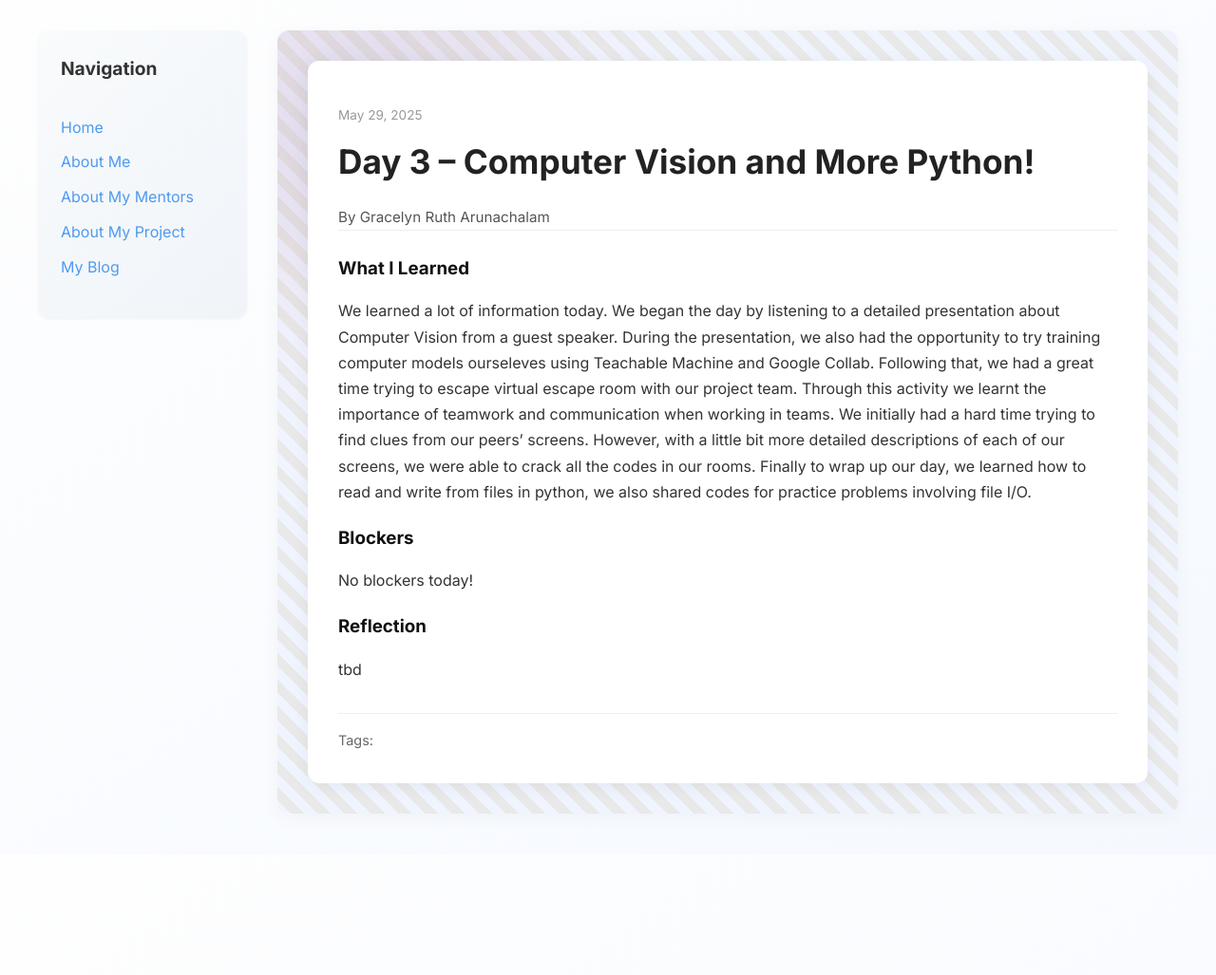
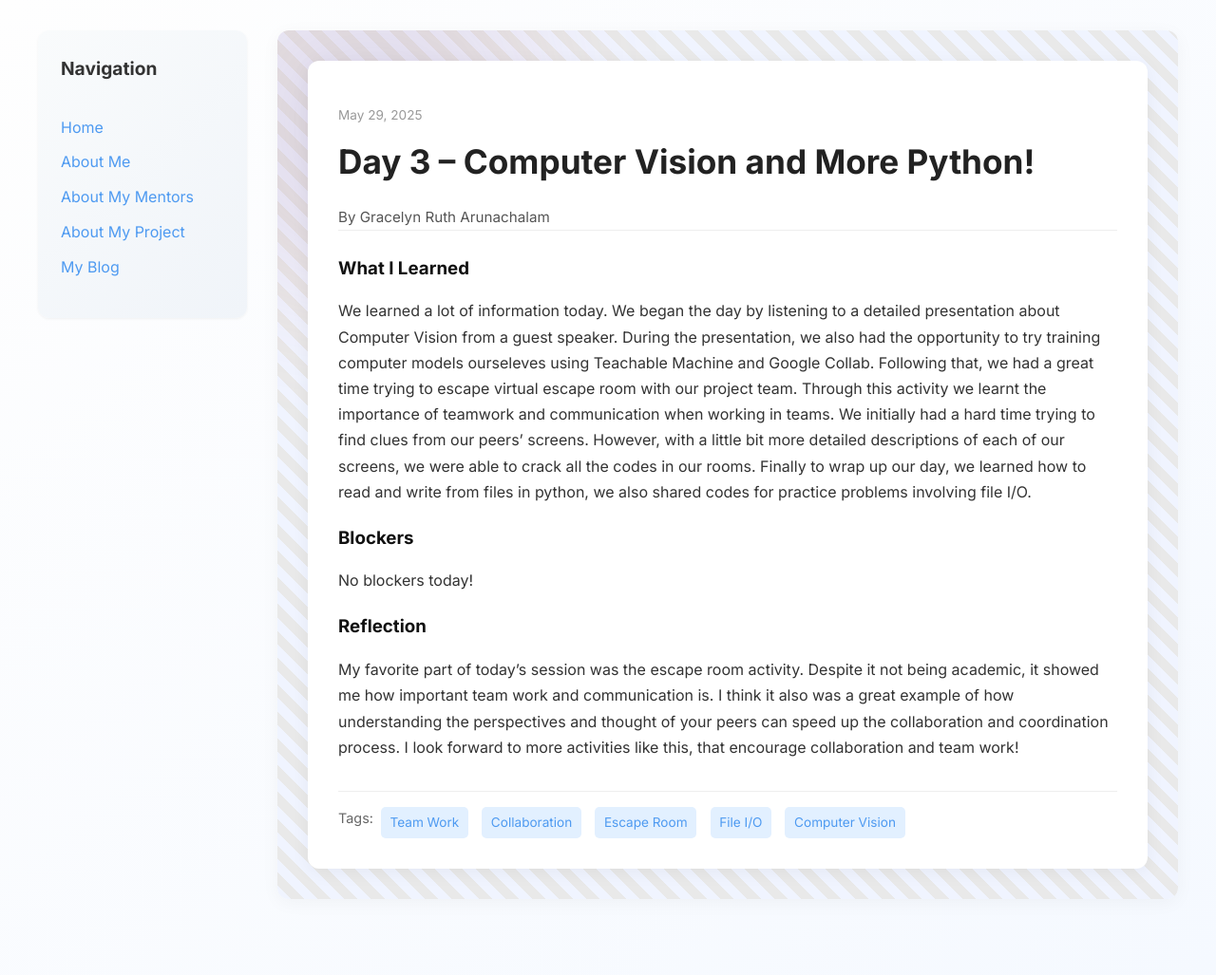
Before and after one commit to GracelynRuth/GracelynRuth.github.io, a Jekyll site: the page built from _posts/2025-05-29-day-3.md, in a window 1280 px wide. Shown: the whole page at 95% size. Built offline with Jekyll 4.4.1, drawn with Linux system fonts in a browser that asks for light colours; before the commit the page ends 900 px from its top, so only the background shows below that.

Commit message:
Update 2025-05-29-day-3.md

```diff
--- a/_posts/2025-05-29-day-3.md
+++ b/_posts/2025-05-29-day-3.md
@@ -4,7 +4,7 @@ title: "Day 3 – Computer Vision and More Python!"
 date: 2025-05-29
 author: Gracelyn Ruth Arunachalam
 permalink: /day3.html
-tags: []
+tags: ["Team Work", "Collaboration", "Escape Room", "File I/O", "Computer Vision"]
 
 what_i_learned: |
   We learned a lot of information today. We began the day by listening to a detailed presentation about Computer Vision from a guest speaker. During the presentation, we also had the opportunity to try training computer models ourseleves using Teachable Machine and Google Collab. Following that, we had a great time trying to escape virtual escape room with our project team. Through this activity we learnt the importance of teamwork and communication when working in teams. We initially had a hard time trying to find clues from our peers' screens. However, with a little bit more detailed descriptions of each of our screens, we were able to crack all the codes in our rooms. Finally to wrap up our day, we learned how to read and write from files in python, we also shared codes for practice problems involving file I/O.
@@ -13,5 +13,5 @@ blockers: |
   No blockers today!
 
 reflection: |
-  tbd
+  My favorite part of today's session was the escape room activity. Despite it not being academic, it showed me how important team work and communication is. I think it also was a great example of how understanding the perspectives and thought of your peers can speed up the collaboration and coordination process. I look forward to more activities like this, that encourage collaboration and team work!
 ---
```
